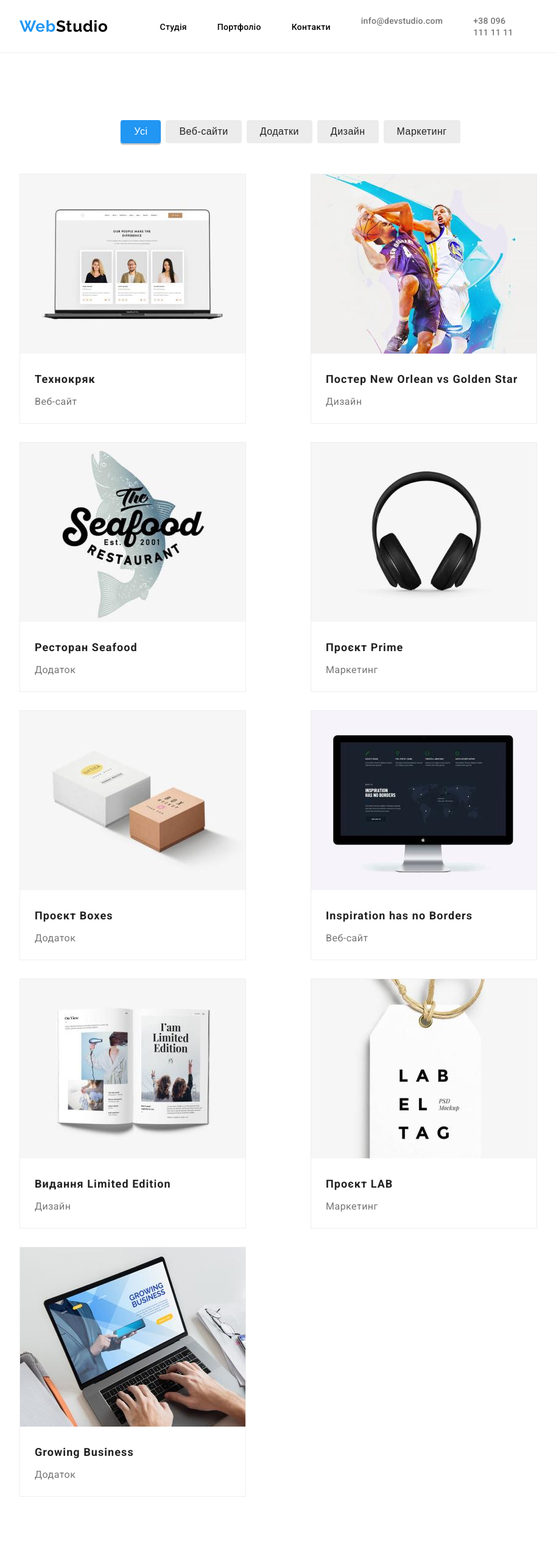
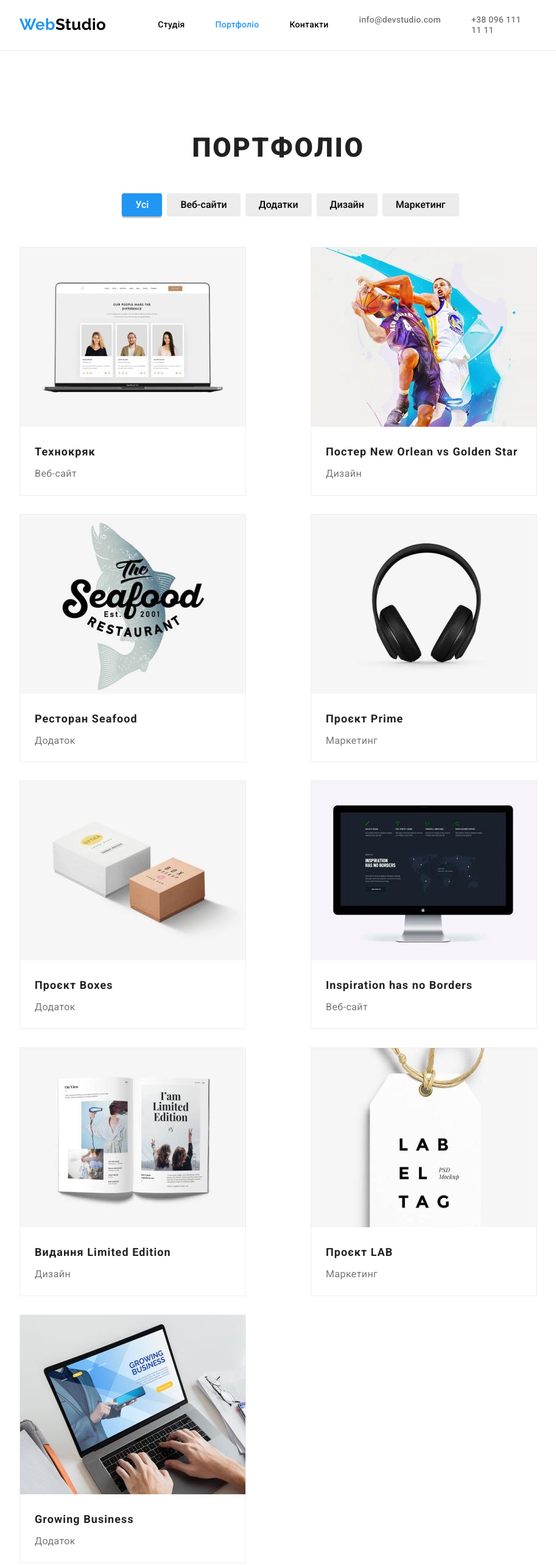
Before and after one commit to dasabot/goit-markup-hw-02, a plain HTML site: page portfolio.html in a window 1280 px wide. Shown: the top 2567 px of the page at 61% size, without its empty margins (183-1096 px from the left). Drawn offline with Linux system fonts and the light colour scheme.

Commit message:
fixed structure and styles

```diff
--- a/css/style.scss
+++ b/css/style.scss
@@ -8,6 +8,7 @@ $light-gray: #F5F5F5;
 $gray: #757575;
 $dark-gray: #2F303A;
 $darkest-gray: #212121;
+$white: white;
 
 
 html,
@@ -21,7 +22,10 @@ body {
     margin: 0;
     padding: 0;
     font-family: 'Roboto', sans-serif;
-    background-color: white;
+    background-color: $white;
+    font-size: 14px;
+    letter-spacing: .03em;
+    color: $darkest-gray;
 }
 
 .logo {
@@ -29,8 +33,7 @@ body {
     text-decoration: none;
     font-weight: 700;
     font-size: 26px;
-    letter-spacing: .03em;
-    line-height: 31px;
+    line-height: 1.2;
     display: flex;
     cursor: pointer;
 
@@ -42,7 +45,7 @@ body {
         }
 
         &_white {
-            color: white;
+            color: $white;
         }
     }
 }
@@ -84,6 +87,12 @@ body {
                 color: $blue;
             }
         }
+
+        &_active {
+            .navbar__link {
+                color: $blue;
+            }
+        }
     }
 
     &__link {
@@ -91,8 +100,7 @@ body {
         color: black;
         cursor: pointer;
         font-weight: 500;
-        font-size: 14px;
-        line-height: 16px;
+        line-height: 1.14;
         letter-spacing: .02em;
     }
 }
@@ -122,8 +130,7 @@ body {
     &__link {
         text-decoration: none;
         font-weight: 500;
-        font-size: 14px;
-        line-height: 16px;
+        line-height: 1.14;
         letter-spacing: .02em;
         color: $gray;
     }
@@ -137,17 +144,18 @@ body {
     align-items: center;
 
     &__header {
-        color: white;
+        color: $white;
         font-weight: 900;
         font-size: 44px;
-        line-height: 60px;
-        letter-spacing: 0.06em;
+        line-height: 1.36;
+        letter-spacing: .06em;
         text-transform: uppercase;
         text-align: center;
         margin-bottom: 30px;
     }
 
     &__button {
+        font-family: 'Roboto', sans-serif;
         cursor: pointer;
         padding: 10px 32px;
         background-color: $blue;
@@ -156,10 +164,10 @@ body {
         border: 0;
         font-weight: 700;
         font-size: 16px;
-        line-height: 30px;
+        line-height: 1.9;
         text-align: center;
         letter-spacing: 0.06em;
-        color: #FFFFFF;
+        color: $white;
     }
 }
 
@@ -171,7 +179,6 @@ body {
     display: flex;
     flex-direction: column;
     align-items: center;
-    color: $darkest-gray;
     padding: 94px 215px 0 215px;
 }
 
@@ -189,17 +196,14 @@ body {
 
         &-header {
             font-weight: 700;
-            font-size: 14px;
-            line-height: 16px;
-            letter-spacing: .03em;
+            line-height: 1.14;
             text-transform: uppercase;
             margin: 0 0 10px 0;
         }
 
         &-text {
             font-weight: 400;
-            font-size: 14px;
-            line-height: 24px;
+            line-height: 1.7;
             letter-spacing: 0.03em;
             color: $gray;
         }
@@ -209,11 +213,9 @@ body {
 .second-header {
     font-weight: 700;
     font-size: 36px;
-    line-height: 42px;
+    line-height: 1.16;
     text-align: center;
-    letter-spacing: .03em;
     margin: 0 0 50px 0;
-    color: $darkest-gray;
 }
 
 .images-list {
@@ -241,29 +243,29 @@ body {
 
     &-card {
         margin-left: 30px;
-        background-color: white;
+        background-color: $white;
         box-shadow: 0px 1px 3px rgba(0, 0, 0, 0.12), 0px 1px 1px rgba(0, 0, 0, 0.14), 0px 2px 1px rgba(0, 0, 0, 0.2);
         border-radius: 0px 0px 4px 4px;
         text-align: center;
         font-size: 16px;
-        line-height: 19px;
-        letter-spacing: .03em;
-
+        line-height: 1.18;
 
         &:first-of-type {
             margin-left: 0;
         }
 
         &__name {
+            font-size: 16px;
+            line-height: 1.18;
             font-weight: 500;
-            color: $darkest-gray;
             margin: 30px 0 10px 0;
         }
 
         &__profession {
             color: $gray;
+            font-size: 16px;
+            line-height: 1.18;
         }
-
     }
 }
 
@@ -271,7 +273,6 @@ body {
     background-color: $dark-gray;
     padding: 60px 215px;
     text-align: left;
-
 
     &__contacts {
         list-style: none;
@@ -283,9 +284,7 @@ body {
         }
 
         &-link {
-            font-size: 14px;
-            line-height: 24px;
-            letter-spacing: .03em;
+            line-height: 1.7;
             color: $gray;
             text-decoration: none;
             font-style: normal;
@@ -294,10 +293,8 @@ body {
 }
 
 .location {
-    font-size: 14px;
-    line-height: 24px;
-    letter-spacing: .03em;
-    color: white;
+    line-height: 1.7;
+    color: $white;
     font-style: normal;
     padding: 20px 0 9px 0;
 }
@@ -307,6 +304,16 @@ body {
     flex-direction: column;
     align-items: center;
     border-top: 1px solid $lighest-gray;
+
+    &__section-header {
+        font-weight: 900;
+        font-size: 44px;
+        line-height: 1.36;
+        letter-spacing: 0.06em;
+        text-transform: uppercase;
+        text-align: center;
+        margin-bottom: 30px;
+    }
 
     &__list {
         list-style: none;
@@ -330,15 +337,14 @@ body {
             margin: 0 0 4px 0;
             font-weight: 700;
             font-size: 18px;
-            line-height: 36px;
+            line-height: 2;
             letter-spacing: .06em;
             color: $darkest-gray;
         }
 
         &-text {
             font-size: 16px;
-            line-height: 30px;
-            letter-spacing: .03em;
+            line-height: 1.8;
             color: $gray;
             margin: 0;
         }
@@ -363,34 +369,33 @@ body {
     }
 
     &__button {
+        font-family: 'Roboto', sans-serif;
         border-radius: 4px;
         background-color: $lighest-gray;
         padding: 6px 22px;
         font-weight: 500;
         font-size: 16px;
-        line-height: 26px;
+        line-height: 1.6;
         text-align: center;
-        letter-spacing: .03em;
-        color: $darkest-gray;
         border: 0;
         cursor: pointer;
 
         &:hover {
             background-color: $blue;
             box-shadow: 0px 3px 1px rgba(0, 0, 0, 0.1), 0px 1px 2px rgba(0, 0, 0, 0.08), 0px 2px 2px rgba(0, 0, 0, 0.12);
-            color: white;
+            color: $white;
         }
 
         &:focus {
             background-color: $blue;
             box-shadow: 0px 3px 1px rgba(0, 0, 0, 0.1), 0px 1px 2px rgba(0, 0, 0, 0.08), 0px 2px 2px rgba(0, 0, 0, 0.12);
-            color: white;
+            color: $white;
         }
 
         &_active {
             background-color: $blue;
             box-shadow: 0px 3px 1px rgba(0, 0, 0, 0.1), 0px 1px 2px rgba(0, 0, 0, 0.08), 0px 2px 2px rgba(0, 0, 0, 0.12);
-            color: white;
+            color: $white;
         }
     }
 }
--- a/portfolio.html
+++ b/portfolio.html
@@ -22,7 +22,7 @@
                                 Студія
                             </a>
                         </li>
-                        <li class="navbar__item">
+                        <li class="navbar__item navbar__item_active">
                             <a href="./portfolio.html" class="navbar__link">
                                 Портфоліо
                             </a>
@@ -50,6 +50,7 @@
         </header>
         <main>
             <section class="section portfolio">
+                <h1 class="portfolio__section-header">Портфоліо</h1>  <!-- Нема в макеті  -->
                 <ul class="filters">
                     <li class="filters__item">
                         <button class="filters__button filters__button_active">
@@ -73,13 +74,13 @@
                     <li class="portfolio__item">
                         <a class="portfolio__link" href="#">
                             <img
-                                width="370px"
-                                height="294px"
+                                width="370"
+                                height="294"
                                 src="./images/img_8.jpg"
                                 alt="Технокряк"
                             />
                             <div class="portfolio__item-info">
-                                <h3 class="portfolio__item-header">Технокряк</h3>
+                                <h2 class="portfolio__item-header">Технокряк</h2>
                                 <p class="portfolio__item-text">Веб-сайт</p>
                             </div>
 
@@ -88,15 +89,15 @@
                     <li class="portfolio__item">
                         <a class="portfolio__link" href="#">
                             <img
-                                width="370px"
-                                height="294px"
+                                width="370"
+                                height="294"
                                 src="./images/img_9.jpg"
                                 alt="Постер New Orlean vs Golden Star"
                             />
                             <div class="portfolio__item-info">
-                                <h3 class="portfolio__item-header">
+                                <h2 class="portfolio__item-header">
                                     Постер New Orlean vs Golden Star
-                                </h3>
+                                </h2>
                                 <p class="portfolio__item-text">Дизайн</p>
                             </div>
 
@@ -105,15 +106,15 @@
                     <li class="portfolio__item">
                         <a class="portfolio__link" href="#">
                             <img
-                                width="370px"
-                                height="294px"
+                                width="370"
+                                height="294"
                                 src="./images/img_10.jpg"
                                 alt="Ресторан Seafood"
                             />
                             <div class="portfolio__item-info">
-                                <h3 class="portfolio__item-header">
+                                <h2 class="portfolio__item-header">
                                     Ресторан Seafood
-                                </h3>
+                                </h2>
                                 <p class="portfolio__item-text">Додаток</p>
                             </div>
 
@@ -122,13 +123,13 @@
                     <li class="portfolio__item">
                         <a class="portfolio__link" href="#">
                             <img
-                                width="370px"
-                                height="294px"
+                                width="370"
+                                height="294"
                                 src="./images/img_11.jpg"
                                 alt="Проєкт Prime"
                             />
                             <div class="portfolio__item-info">
-                                <h3 class="portfolio__item-header">Проєкт Prime</h3>
+                                <h2 class="portfolio__item-header">Проєкт Prime</h2>
                             <p class="portfolio__item-text">Маркетинг</p>
                             </div>
 
@@ -137,13 +138,13 @@
                     <li class="portfolio__item">
                         <a class="portfolio__link" href="#">
                             <img
-                                width="370px"
-                                height="294px"
+                                width="370"
+                                height="294"
                                 src="./images/img_12.jpg"
                                 alt="Проєкт Boxes"
                             />
                             <div class="portfolio__item-info">
-                                <h3 class="portfolio__item-header">Проєкт Boxes</h3>
+                                <h2 class="portfolio__item-header">Проєкт Boxes</h2>
                             <p class="portfolio__item-text">Додаток</p>
                             </div>
 
@@ -152,15 +153,15 @@
                     <li class="portfolio__item">
                         <a class="portfolio__link" href="#">
                             <img
-                                width="370px"
-                                height="294px"
+                                width="370"
+                                height="294"
                                 src="./images/img_13.jpg"
                                 alt="Inspiration has no Borders"
                             />
                             <div class="portfolio__item-info">
-                                <h3 class="portfolio__item-header">
+                                <h2 class="portfolio__item-header">
                                     Inspiration has no Borders
-                                </h3>
+                                </h2>
                                 <p class="portfolio__item-text">Веб-сайт</p>
                             </div>
 
@@ -169,15 +170,15 @@
                     <li class="portfolio__item">
                         <a class="portfolio__link" href="#">
                             <img
-                                width="370px"
-                                height="294px"
+                                width="370"
+                                height="294"
                                 src="./images/img_14.jpg"
                                 alt="Видання Limited Edition"
                             />
                             <div class="portfolio__item-info">
-                                <h3 class="portfolio__item-header">
+                                <h2 class="portfolio__item-header">
                                     Видання Limited Edition
-                                </h3>
+                                </h2>
                                 <p class="portfolio__item-text">Дизайн</p>
                             </div>
 
@@ -186,13 +187,13 @@
                     <li class="portfolio__item">
                         <a class="portfolio__link" href="#">
                             <img
-                                width="370px"
-                                height="294px"
+                                width="370"
+                                height="294"
                                 src="./images/img_15.jpg"
                                 alt="Проєкт LAB"
                             />
                             <div class="portfolio__item-info">
-                                <h3 class="portfolio__item-header">Проєкт LAB</h3>
+                                <h2 class="portfolio__item-header">Проєкт LAB</h2>
                             <p class="portfolio__item-text">Маркетинг</p>
                             </div>
 
@@ -201,15 +202,15 @@
                     <li class="portfolio__item">
                         <a class="portfolio__link" href="#">
                             <img
-                                width="370px"
-                                height="294px"
+                                width="370"
+                                height="294"
                                 src="./images/img_16.jpg"
                                 alt="Growing Business"
                             />
                             <div class="portfolio__item-info">
-                                <h3 class="portfolio__item-header">
+                                <h2 class="portfolio__item-header">
                                     Growing Business
-                                </h3>
+                                </h2>
                                 <p class="portfolio__item-text">Додаток</p>
                             </div>
 
```
Also changed, not shown: index.html (+1 -1 lines), css/style.css, 1 other file.
